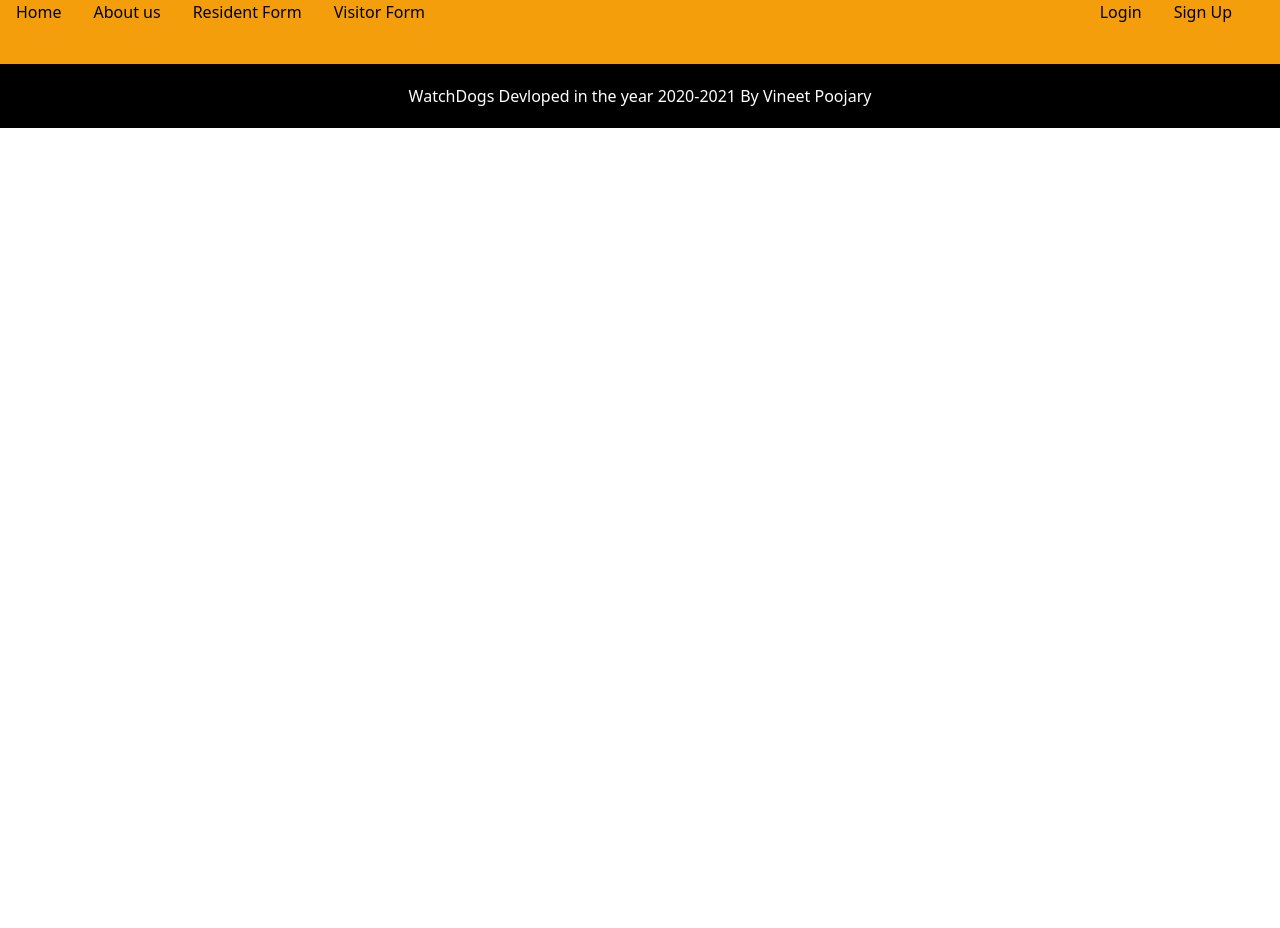
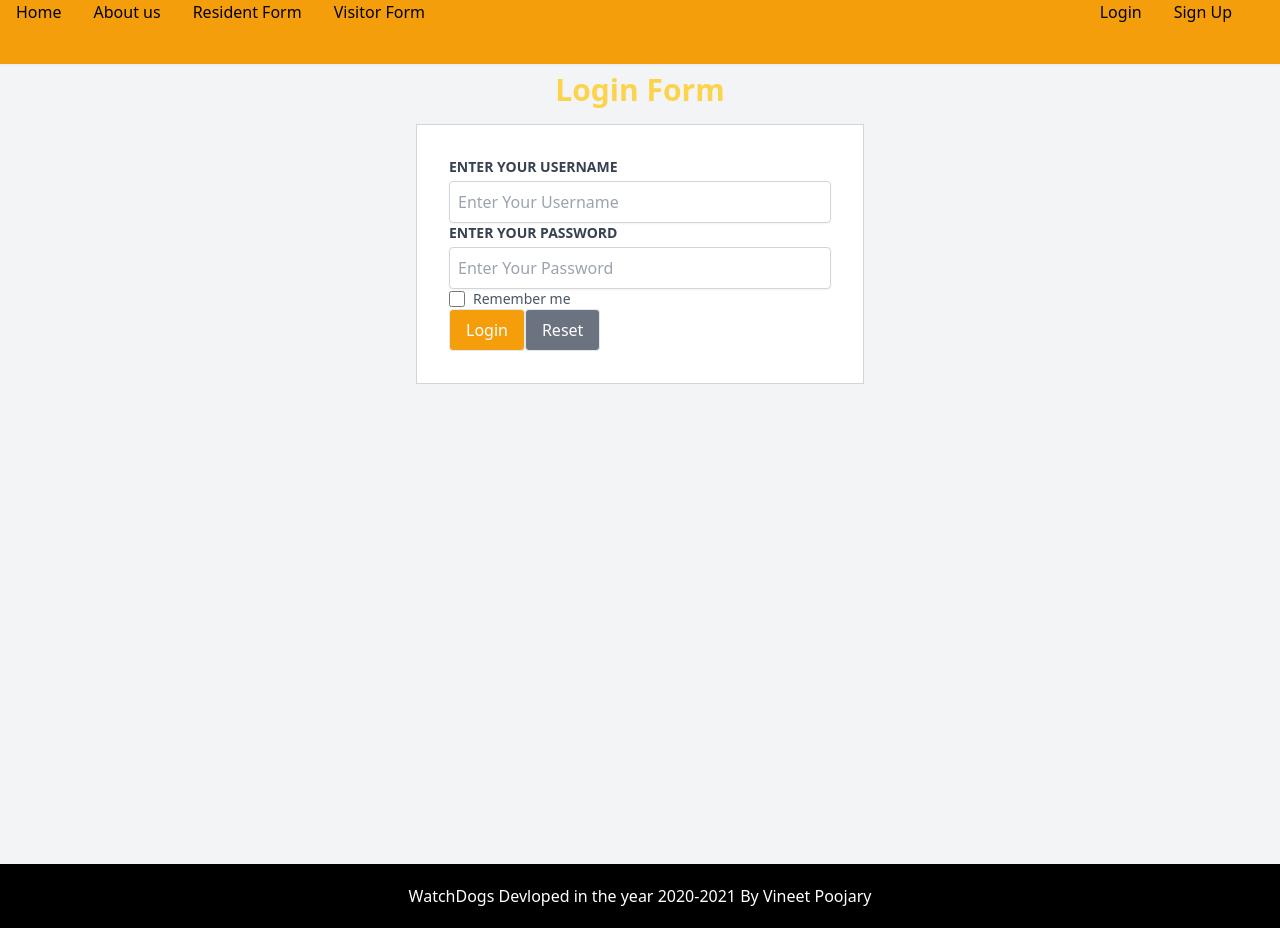
Before and after one commit to vinneeetpoojary/react-app-watchdog, a React (Create React App) app: page /login in a window 1280 px wide. Before the commit the page ends 800 px from the top, so only its background shows below. Built offline with nearby package versions, Linux system fonts and the light colour scheme.

Commit message:
fourth comit

```diff
--- a/src/App.js
+++ b/src/App.js
@@ -7,6 +7,7 @@ import Home from './Pages/Home';
 import About from './Pages/About';
 import Contact from './Pages/Contact';
 import NavbarDropdown from './Components/Navbar/NavbarDropdown';
+import LoginForm from './Components/FormPages/LoginForm';
 
 function App() {
   const [isOpen,setIsOpen]=React.useState(false)
@@ -30,6 +31,7 @@ function App() {
     <Route path="/" exact component={Home}/>
     <Route path="/about" component={About}/>
     <Route path="/contact" component={Contact}/>
+    <Route path="/login" exact component={LoginForm}/>
    </Switch>
    <Footer/>
   </main>
--- a/src/Components/FormComponents/Input.js
+++ b/src/Components/FormComponents/Input.js
@@ -4,8 +4,8 @@ function Input(props) {
     const {label,name,...rest}=props;
     return (
         <div >
-            <label htmlFor={name} className="block text-base font-medium text-gray-700 uppercase mb-2" >{label}</label>
-            <Field id={name} name={name} {...rest} className="w-full border border-gray-300 px-3 py-2 rounded-lg shadow-sm focus:outline-none focus:border-gray-300 focus:ring-2 focus:ring-gray-300"/>
+            <label htmlFor={name} className="block text-sm font-bold text-gray-700 uppercase" >{label}</label>
+            <Field id={name} name={name} {...rest} className="w-full border border-gray-300 p-2 rounded mt-1 shadow-sm focus:outline-none focus:border-gray-300 focus:ring-2 focus:ring-gray-300"/>
             <ErrorMessage name={name}>
             {
               errorMsg=><div className="text-red-500">{errorMsg}</div>
--- a/src/Components/FormComponents/Select.js
+++ b/src/Components/FormComponents/Select.js
@@ -6,7 +6,7 @@ function Select(props) {
         <div>
            <label htmlFor={name} className="block text-base font-medium text-gray-700 uppercase mb-2">{label}</label>
            <Field as="select" id={name} name={name}{...rest}
-            className="appearance-none w-full border border-gray-300 px-3 py-2 rounded-lg shadow-sm focus:outline-none focus:border-gray-300 focus:ring-2 focus:ring-gray-300">
+            className="w-full border border-gray-300 px-3 py-2 rounded mt-1 shadow-sm focus:outline-none focus:border-gray-300 focus:ring-2 focus:ring-gray-300">
                {
                    options.map(option =>{
                        return(
--- /dev/null
+++ b/src/Components/FormPages/LoginForm.js
@@ -0,0 +1,81 @@
+import React from 'react';
+import {Formik,Form} from "formik";
+import * as Yup from "yup";
+import FormikControl from '../FormComponents/FormikControl';
+import Button from '../FormComponents/Button';
+
+const initialValues={
+    userName:"",
+    password:""
+}
+const validationSchema=Yup.object({
+    userName:Yup.string().required("Enter Your Username"),
+    password:Yup.string().required("Enter Your Password")}
+)
+const onSubmit=values=>{
+    console.log("form data",values)
+}
+function LoginForm() {
+    return (
+        <div className="min-h-screen bg-gray-100 flex flex-cols justify-center">
+            <div className="max-w-md w-full mx-auto ">
+                <div className="text-center font-medium text-3xl font-bold text-yellow-300 mt-2">
+                    Login Form
+                </div>
+                <div className="max-w-md w-full mx-auto mt-4 bg-white p-8 border border-gray-300">
+                <Formik
+            initialValues={initialValues}
+            validationSchema={validationSchema}
+            onSubmit={onSubmit}
+
+            >
+                {
+                    formik=>{
+                        return <Form>
+                            <FormikControl
+                            control="input"
+                            type="text"
+                            name="userName"
+                            label="Enter Your Username"
+                            placeholder="Enter Your Username"/>
+
+                             <FormikControl
+                            control="input"
+                            type="password"
+                            name="password"
+                            label="Enter Your Password"
+                            placeholder="Enter Your Password"/>
+
+                            <div className="flex items-center justify-between">
+                                <div className="flex items-center">
+                               <input type="checkbox" className="h-4 w-4 text-blue-300 rounded"/>
+                               <label htmlFor="" className="ml-2 text-sm text-gray-600">Remember me</label>
+                                </div>
+                            </div>
+
+
+
+                            <Button
+                            variant="primary"
+                            type="submit"
+                            >
+                                Login
+                            </Button>
+                            <Button
+                            variant="secondary"
+                            type="submit"
+                            >
+                                Reset
+                            </Button>
+                        </Form>
+                    }
+                }
+            </Formik>
+                </div>
+            </div>
+        </div>
+
+    )
+}
+
+export default LoginForm
```
